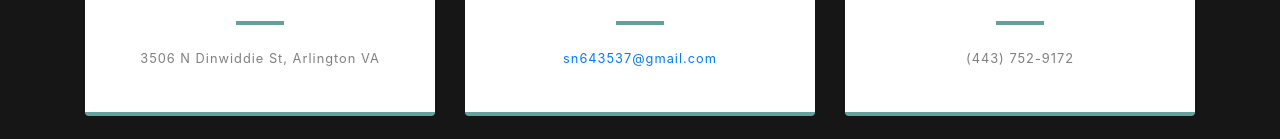
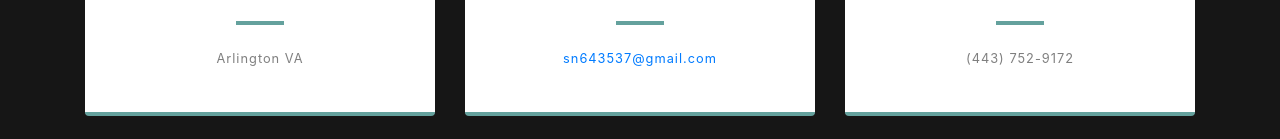
Before and after one commit to NewmanScott/NewmanScott.github.io, a website with bundled scripts: page index.html in a window 1280 px wide. Shown: the part 3602-3741 px from the top of the page. Built offline with nearby package versions, Linux system fonts and the light colour scheme.

Commit message:
Update index.html

```diff
--- a/index.html
+++ b/index.html
@@ -167,7 +167,7 @@
               <i class="fas fa-map-marked-alt text-primary mb-2"></i>
               <h4 class="text-uppercase m-0">Address</h4>
               <hr class="my-4">
-              <div class="small text-black-50">3506 N Dinwiddie St, Arlington VA</div>
+              <div class="small text-black-50">Arlington VA</div>
             </div>
           </div>
         </div>
```
